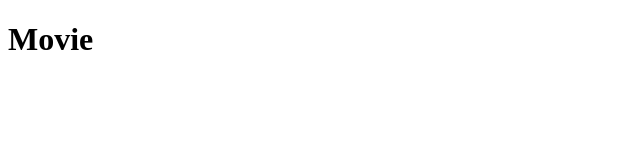
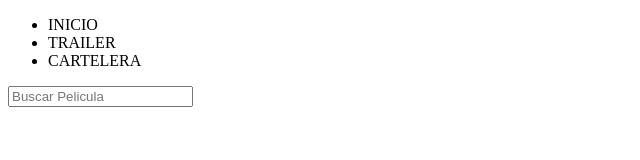
Before and after one commit to MARIANELAAZ/hackaton, a plain HTML site: page index.html in a window 1280 px wide. Shown: the whole page, without its empty margins (0-640 px from the left). Drawn offline with Linux system fonts and the light colour scheme.

Commit message:
subiendo actualizacion

```diff
--- a/index.html
+++ b/index.html
@@ -4,10 +4,27 @@
     <meta charset="UTF-8">
     <meta name="viewport" content="width=device-width, initial-scale=1.0">
     <meta http-equiv="X-UA-Compatible" content="ie=edge">
-    <title>Yourmovie</title>
+    <title>Document</title>
 </head>
 <body>
-    <h1>Movie</h1>
-<script src="app.js"></script>
+  <header>
+    <ul>
+        <li id="menu-country"> INICIO </li>
+        <li id="menu-sectores"> TRAILER </li>
+        <li id="menu-sectores"> CARTELERA </li>
+    </ul>
+  </header>
+  <main>
+    <section id="seccion1">
+        <form class="Inicio">
+          <picture></picture>
+        </form>
+      </section>
+      <section id="seccion2">
+          <input type="text" placeholder="Buscar Pelicula">
+
+      </section>
+  </main>
+    <script src="app.js"></script>
 </body>
 </html>
```
Also changed, not shown: 1 other file.
